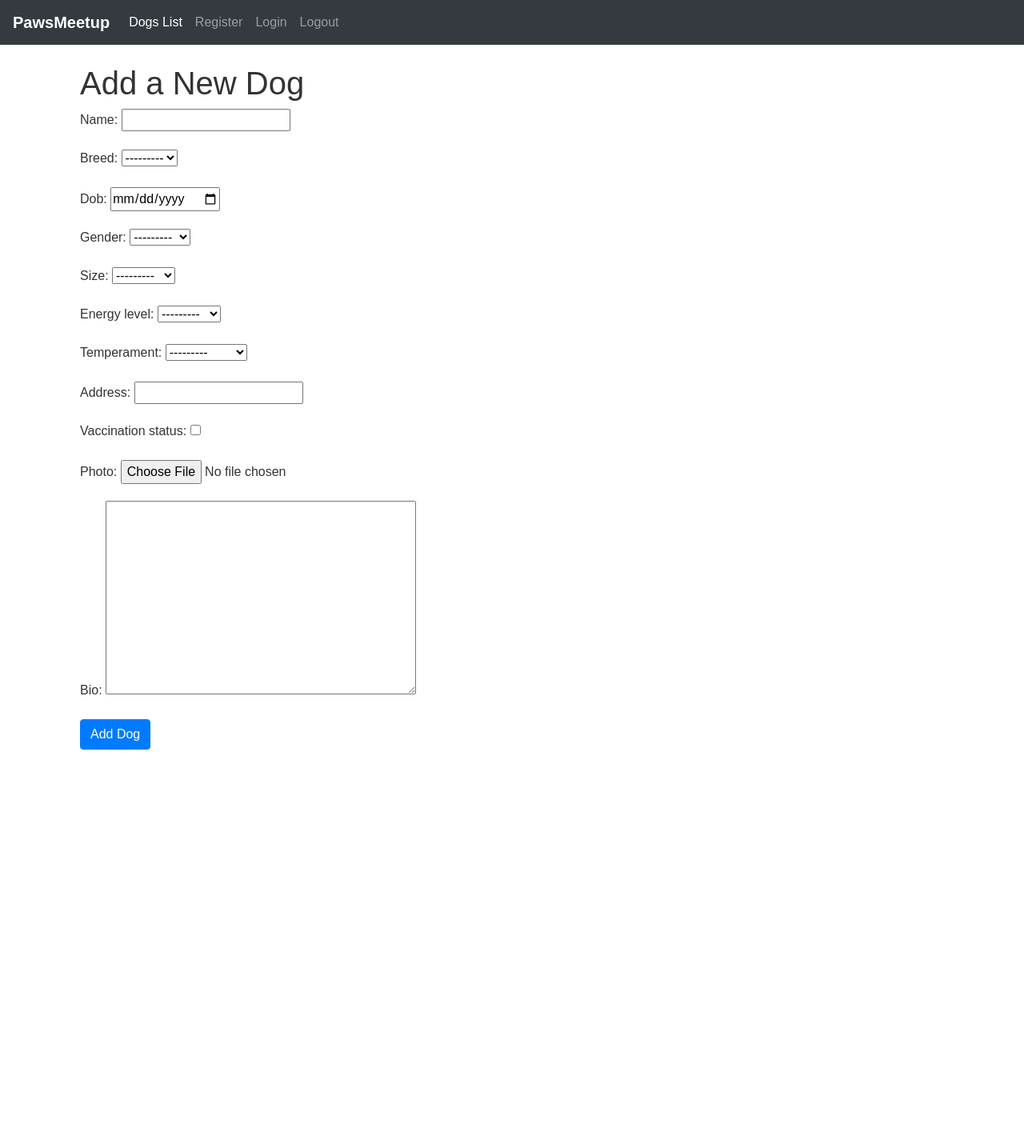
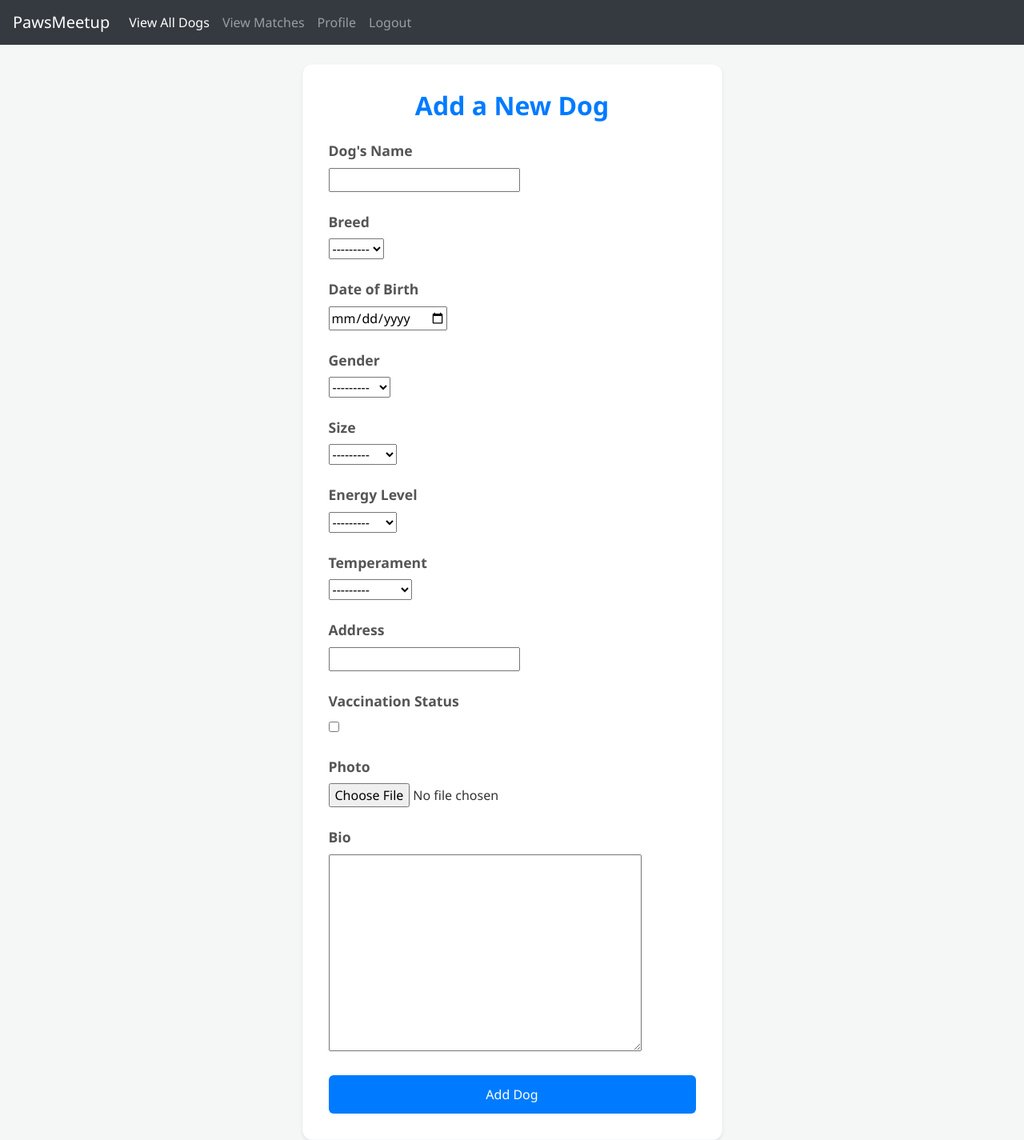
Before and after one commit to ritika210502/PawsMeetup, a Django app: page /add/ in a window 1280 px wide. Shown: the whole page at 80% size. Before the commit the page ends 937 px from the top, so only its background shows below. Run offline with Django 4.2, Linux system fonts and the light colour scheme; the visitor is signed in with stand-in values (Sample User, id 1); data that the repository does not hold is empty; some libraries are stand-ins or nearby versions.

Commit message:
update files

```diff
--- a/dogs/templates/base.html
+++ b/dogs/templates/base.html
@@ -1,13 +1,14 @@
-{% load static %}
+
 <!DOCTYPE html>
 <html lang="en">
 <head>
     <meta charset="UTF-8">
     <meta name="viewport" content="width=device-width, initial-scale=1.0">
     <title>PawsMeetup</title>
+    {% load static %}
     <link rel="stylesheet" href="https://stackpath.bootstrapcdn.com/bootstrap/4.5.2/css/bootstrap.min.css">
-    <link rel="stylesheet" href="{% static 'css/home.css' %}">
-    <script src="{% static 'js/home.js' %}" defer></script>
+    {% block extra_styles %}{% endblock %}
+
 
 </head>
 <body>
@@ -19,14 +20,17 @@
         <div class="collapse navbar-collapse" id="navbarNav">
             <ul class="navbar-nav">
                 <li class="nav-item active">
-                    <a class="nav-link" href="{% url 'dog_list' %}">Dogs List</a>
+                    <a class="nav-link" href="{% url 'dog_list' %}">View All Dogs</a>
                 </li>
+
                 <li class="nav-item">
-                    <a class="nav-link" href="{% url 'register' %}">Register</a>
+                    <a class="nav-link" href="{% url 'ai_match_dogs' %}">View Matches</a>
                 </li>
+
                 <li class="nav-item">
-                    <a class="nav-link" href="{% url 'login' %}">Login</a>
+                    <a class="nav-link" href="{% url 'profile' %}">Profile</a>
                 </li>
+
                 <li class="nav-item">
                     <a class="nav-link" href="{% url 'logout' %}">Logout</a>
                 </li>
--- a/dogs/templates/dogs/add_dog.html
+++ b/dogs/templates/dogs/add_dog.html
@@ -1,12 +1,68 @@
 {% extends 'base.html' %}
+{% load static %}
+
+{% block extra_styles %}
+<link rel="stylesheet" href="{% static 'css/add_dog.css' %}">
+{% endblock %}
 
 {% block content %}
 <div class="container mt-4">
-    <h1>Add a New Dog</h1>
-    <form method="post" enctype="multipart/form-data">
-        {% csrf_token %}
-        {{ form.as_p }}
-        <button type="submit" class="btn btn-primary">Add Dog</button>
-    </form>
+    <div class="row justify-content-center">
+        <div class="col-md-8 col-lg-6">
+            <div class="card shadow-sm border-light">
+                <div class="card-body">
+                    <h1 class="card-title text-center mb-4">Add a New Dog</h1>
+                    <form method="post" enctype="multipart/form-data">
+                        {% csrf_token %}
+                        <div class="form-group">
+                            <label for="id_name">Dog's Name</label>
+                            {{ form.name }}
+                        </div>
+                        <div class="form-group">
+                            <label for="id_breed">Breed</label>
+                            {{ form.breed }}
+                        </div>
+                        <div class="form-group">
+                            <label for="id_dob">Date of Birth</label>
+                            {{ form.dob }}
+                        </div>
+                        <div class="form-group">
+                            <label for="id_gender">Gender</label>
+                            {{ form.gender }}
+                        </div>
+                        <div class="form-group">
+                            <label for="id_size">Size</label>
+                            {{ form.size }}
+                        </div>
+                        <div class="form-group">
+                            <label for="id_energy_level">Energy Level</label>
+                            {{ form.energy_level }}
+                        </div>
+                        <div class="form-group">
+                            <label for="id_temperament">Temperament</label>
+                            {{ form.temperament }}
+                        </div>
+                        <div class="form-group">
+                            <label for="id_address">Address</label>
+                            {{ form.address }}
+                        </div>
+                        <div class="form-group">
+                            <label for="id_vaccination_status">Vaccination Status</label>
+                            {{ form.vaccination_status }}
+                        </div>
+                        <div class="form-group">
+                            <label for="id_photo">Photo</label>
+                            {{ form.photo }}
+                        </div>
+                        <div class="form-group">
+                            <label for="id_bio">Bio</label>
+                            {{ form.bio }}
+                        </div>
+                        <button type="submit" class="btn btn-primary btn-block">Add Dog</button>
+                    </form>
+                </div>
+            </div>
+        </div>
+    </div>
 </div>
 {% endblock %}
--- a/dogs/templates/home.html
+++ b/dogs/templates/home.html
@@ -1,6 +1,10 @@
 {% extends 'base.html' %}
 
 {% load static %}
+{% block extra_styles%}
+<link rel="stylesheet" href="{% static 'css/home.css' %}">
+{% comment %} <script src="{% static 'js/home.js' %}" defer></script> {% endcomment %}
+{% endblock%}
 
 {% block content %}
 
--- a/dogs/urls.py
+++ b/dogs/urls.py
@@ -7,6 +7,7 @@ urlpatterns = [
     path('register/', views.register, name='register'),
     path('add/',views.add_dog,name='add_dog'),
     path('dog_list/',views.dog_list,name='dog_list'),
-
-    path('ai-match/<int:dog_id>/', views.ai_match_dogs, name='ai_match_dogs'),
+    path('password/', views.password, name='password'),
+    path('ai-match/', views.ai_match_dogs, name='ai_match_dogs'),
+    #  path('ai-match/<int:dog_id>/', views.ai_match_dogs, name='ai_match_dogs'),
 ]
--- a/dogs/views.py
+++ b/dogs/views.py
@@ -13,6 +13,9 @@ from django.contrib.auth.forms import UserCreationForm
 def home(request):
     return render(request, 'home.html')
 
+def password(request):
+    return render(request,'registration/password_reset_form.html')
+
 # Create your views here.
 def register(request):
     if(request.method=="POST"):
@@ -27,7 +30,34 @@ def register(request):
 
 @login_required
 def profile(request):
-    return render(request, 'registration/profile.html')
+    try:
+        dog = Dog.objects.get(owner=request.user)
+    except Dog.DoesNotExist:
+        dog = None
+
+    if request.method == 'POST':
+        if dog is None:
+            form = DogForm(request.POST, request.FILES)
+            if form.is_valid():
+                new_dog = form.save(commit=False)
+                new_dog.owner = request.user
+                new_dog.save()
+                return redirect('profile')
+        else:
+            form = DogForm(instance=dog)
+    else:
+        if dog:
+            form = DogForm(instance=dog)
+        else:
+            form = DogForm()
+
+    context = {
+        'form': form,
+        'dog': dog
+    }
+
+    return render(request, 'registration/profile.html', context)
+
 
 
 @login_required
@@ -36,7 +66,8 @@ def add_dog(request):
         form = DogForm(request.POST, request.FILES)
         if form.is_valid():
             form.save()
-            return redirect('dog_list')
+            # return redirect('ai_match_dogs',dog_id=dog.id)
+            return redirect('profile')
 
     else:
         form=DogForm()
@@ -46,30 +77,58 @@ def dog_list(request):
     dogs = Dog.objects.all()
     return render(request, 'dogs/dog_list.html', {'dogs': dogs})
 
-@login_required
-def ai_match_dogs(request,dog_id):
+# @login_required
+# def ai_match_dogs(request,dog_id):
 
-    try:
-        dog_id = int(dog_id)
-    except ValueError:
-        return HttpResponseBadRequest("Invalid dog ID")
+#     try:
+#         dog_id = int(dog_id)
+#     except ValueError:
+#         return HttpResponseBadRequest("Invalid dog ID")
 
-    target_dog=get_object_or_404(Dog,id=dog_id)
-    dogs=preprocess_data()
-    model,scaler=train_knn_model(dogs)
-    matched_dogs_df = match_dogs_knn(dog_id, model, scaler)
+#     target_dog=get_object_or_404(Dog,id=dog_id)
+#     dogs=preprocess_data()
+#     model,scaler=train_knn_model(dogs)
+#     matched_dogs_df = match_dogs_knn(dog_id, model, scaler)
 
-    # Convert DataFrame to a list of dictionaries
-    matched_dogs = matched_dogs_df.to_dict(orient='records')
+#     # Convert DataFrame to a list of dictionaries
+#     matched_dogs = matched_dogs_df.to_dict(orient='records')
 
-    # print("Target Dog:", target_dog)
-    # print(matched_dogs_df.dtypes)
+#     # print("Target Dog:", target_dog)
+#     # print(matched_dogs_df.dtypes)
 
 
-    # Prepare context
-    context = {
-        'target_dog': target_dog,
-        'matched_dogs': matched_dogs
-    }
+#     # Prepare context
+#     context = {
+#         'target_dog': target_dog,
+#         'matched_dogs': matched_dogs
+#     }
 
-    return render(request, 'dogs/ai_match_results.html', context)
+#     return render(request, 'dogs/ai_match_results.html', context)
+
+@login_required
+def ai_match_dogs(request):
+    # Check if the user has added any dogs
+    user_dogs = Dog.objects.filter(owner=request.user)
+
+    if user_dogs.exists():
+        # Use the first dog from the user's dogs for the matching process
+        target_dog = user_dogs.first()
+
+        # Perform the matching
+        dogs = preprocess_data()
+        model, scaler = train_knn_model(dogs)
+        matched_dogs_df = match_dogs_knn(target_dog.id, model, scaler)
+
+        # Convert DataFrame to a list of dictionaries
+        matched_dogs = matched_dogs_df.to_dict(orient='records')
+
+        # Prepare context
+        context = {
+            'target_dog': target_dog,
+            'matched_dogs': matched_dogs,
+        }
+
+        return render(request, 'dogs/ai_match_results.html', context)
+    else:
+        messages.info(request, 'You have not added any dogs yet. Please add a dog to view matches.')
+        return redirect('add_dog')
--- /dev/null
+++ b/static/css/add_dog.css
@@ -0,0 +1,95 @@
+/* General Styles */
+body {
+    background-color: #f4f7f6;
+    font-family: 'Segoe UI', Tahoma, Geneva, Verdana, sans-serif;
+    color: #333;
+    margin: 0;
+    padding: 0;
+}
+
+.container {
+    padding: 0 15px;
+}
+
+.card {
+    border-radius: 12px;
+    box-shadow: 0 4px 8px rgba(0, 0, 0, 0.1);
+    overflow: hidden;
+    background-color: #fff;
+}
+
+.card-body {
+    padding: 2rem;
+}
+
+.card-title {
+    font-size: 2rem;
+    font-weight: 700;
+    color: #007bff;
+    margin-bottom: 1.5rem;
+    text-align: center;
+}
+
+.form-group {
+    margin-bottom: 1.5rem;
+}
+
+.form-group label {
+    font-size: 1.1rem;
+    font-weight: 600;
+    margin-bottom: 0.5rem;
+    display: block;
+    color: #555;
+}
+
+.form-control {
+    border-radius: 6px;
+    border: 1px solid #ccc;
+    padding: 0.75rem;
+    font-size: 1rem;
+    width: 100%;
+    transition: border-color 0.3s, box-shadow 0.3s;
+}
+
+.form-control:focus {
+    border-color: #007bff;
+    box-shadow: 0 0 0 0.2rem rgba(38, 143, 255, 0.25);
+    outline: none;
+}
+
+.is-invalid {
+    border-color: #dc3545;
+}
+
+.invalid-feedback {
+    color: #dc3545;
+    font-size: 0.875rem;
+    display: block;
+    margin-top: 0.25rem;
+}
+
+.btn-primary {
+    background-color: #007bff;
+    border: none;
+    border-radius: 6px;
+    padding: 0.75rem;
+    font-size: 1rem;
+    color: #fff;
+    transition: background-color 0.3s, box-shadow 0.3s;
+}
+
+.btn-primary:hover {
+    background-color: #0056b3;
+    box-shadow: 0 4px 8px rgba(0, 0, 0, 0.2);
+}
+
+/* Responsive Design */
+@media (max-width: 768px) {
+    .container {
+        padding: 1rem;
+    }
+
+    .card-body {
+        padding: 1rem;
+    }
+}
--- a/static/js/home.js
+++ b/static/js/home.js
@@ -3,7 +3,7 @@ document.addEventListener('DOMContentLoaded', function() {
 
     // Smooth scrolling for anchor links
     const links = document.querySelectorAll('a[href^="#"]');
-  console.log('Anchor links found:', links);
+    console.log('Anchor links:', links);
     links.forEach(link => {
         link.addEventListener('click', function(event) {
             event.preventDefault();
@@ -11,13 +11,38 @@ document.addEventListener('DOMContentLoaded', function() {
             console.log('Target ID:', targetId);
             const targetElement = document.getElementById(targetId);
             if (targetElement) {
-              console.log('Scrolling to element:', targetElement);
                 targetElement.scrollIntoView({
                     behavior: 'smooth'
                 });
-          } else {
-              console.warn('Target element not found:', targetId);
             }
         });
     });
+
+    // Adjust heights for feature and testimonial cards
+    const setEqualHeights = () => {
+        const featureCards = document.querySelectorAll('.features .col-md-4');
+        const testimonialCards = document.querySelectorAll('.testimonials .testimonial');
+
+        console.log('Feature cards:', featureCards);
+        console.log('Testimonial cards:', testimonialCards);
+
+        // Reset heights
+        featureCards.forEach(card => card.style.height = 'auto');
+        testimonialCards.forEach(card => card.style.height = 'auto');
+
+        const maxFeatureHeight = Math.max(...Array.from(featureCards).map(card => card.offsetHeight));
+        const maxTestimonialHeight = Math.max(...Array.from(testimonialCards).map(card => card.offsetHeight));
+
+        console.log('Max feature height:', maxFeatureHeight);
+        console.log('Max testimonial height:', maxTestimonialHeight);
+
+        featureCards.forEach(card => card.style.height = `${maxFeatureHeight}px`);
+        testimonialCards.forEach(card => card.style.height = `${maxTestimonialHeight}px`);
+    };
+
+    // Call the function to adjust heights initially
+    setEqualHeights();
+
+    // Re-adjust heights on window resize
+    window.addEventListener('resize', setEqualHeights);
 });
```
Also changed, not shown: dogs/models.py (+8 -8 lines), dogs/templates/dogs/ai_match_results.html (+8 -4 lines), dogs/templates/registration/login.html (+27 -7 lines), dogs/templates/registration/profile.html (+31 -1 lines), dogs/templates/registration/register.html (+24 -7 lines), static/css/auth.css (added, +62 -0 lines), static/css/style.css (deleted, +0 -16 lines), dogs/migrations/0004_remove_breed_default_image_alter_dog_photo.py (added). Lines whose indentation alone changed are shown as unchanged.
